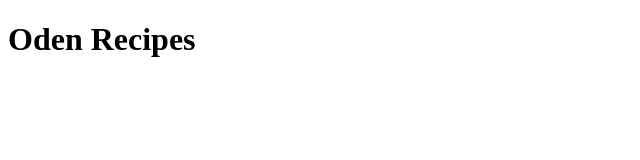
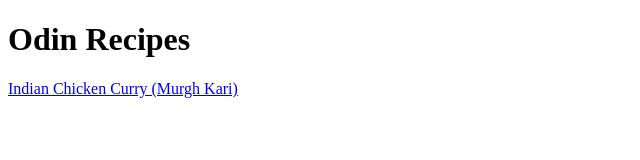
Before and after one commit to Udayan-Singh/odin-recipes, a plain HTML site: page index.html in a window 1280 px wide. Shown: the whole page, without its empty margins (0-640 px from the left). Drawn offline with Linux system fonts and the light colour scheme.

Commit message:
Add chicken-curry.html to index.html

```diff
--- a/index.html
+++ b/index.html
@@ -8,7 +8,8 @@
 </head>
 <body>
 
-    <h1>Oden Recipes</h1>
+    <h1>Odin Recipes</h1>
+    <a href="recipes/chicken-curry.html">Indian Chicken Curry (Murgh Kari)</a>
 
 </body>
 </html>
```
